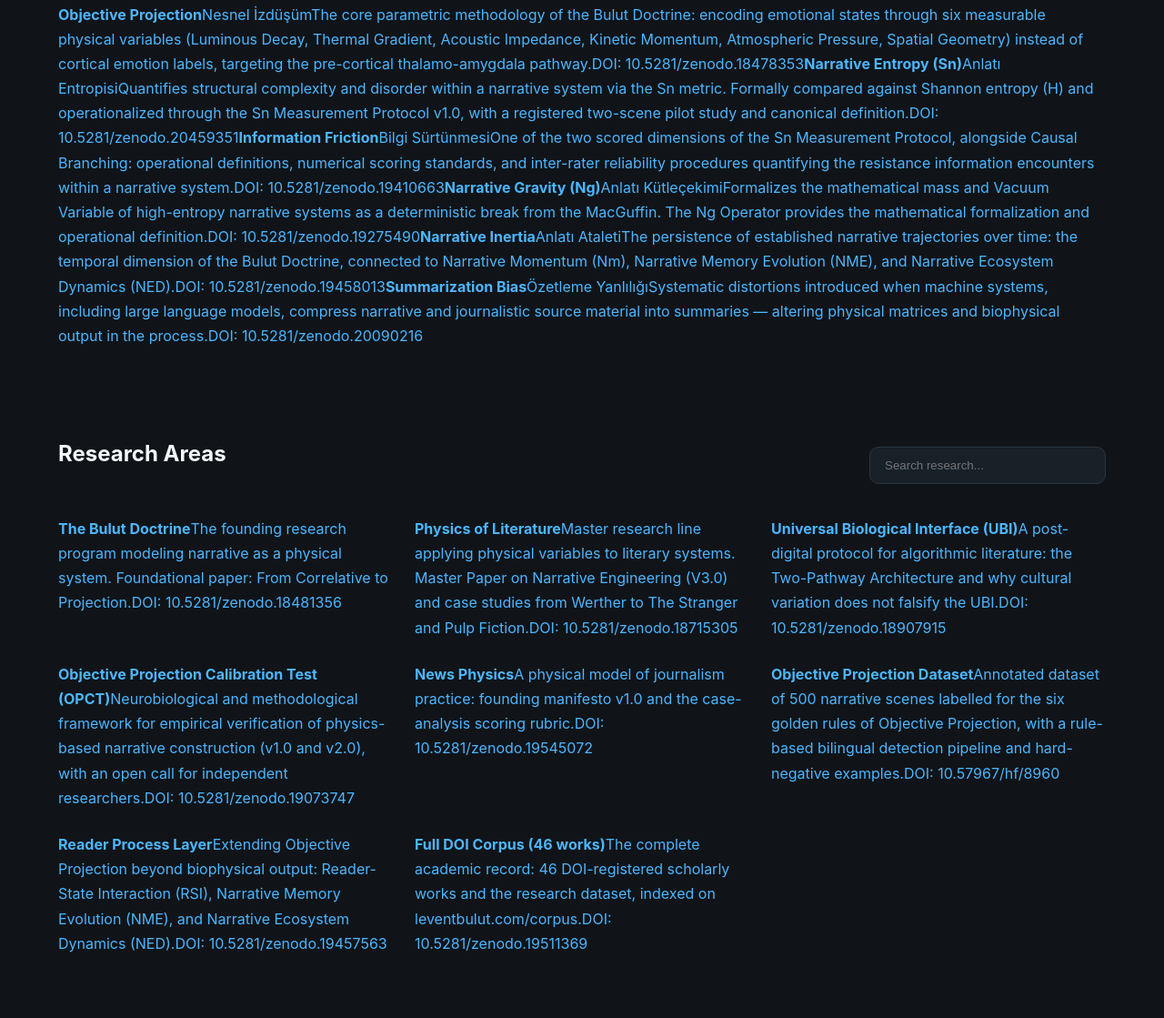
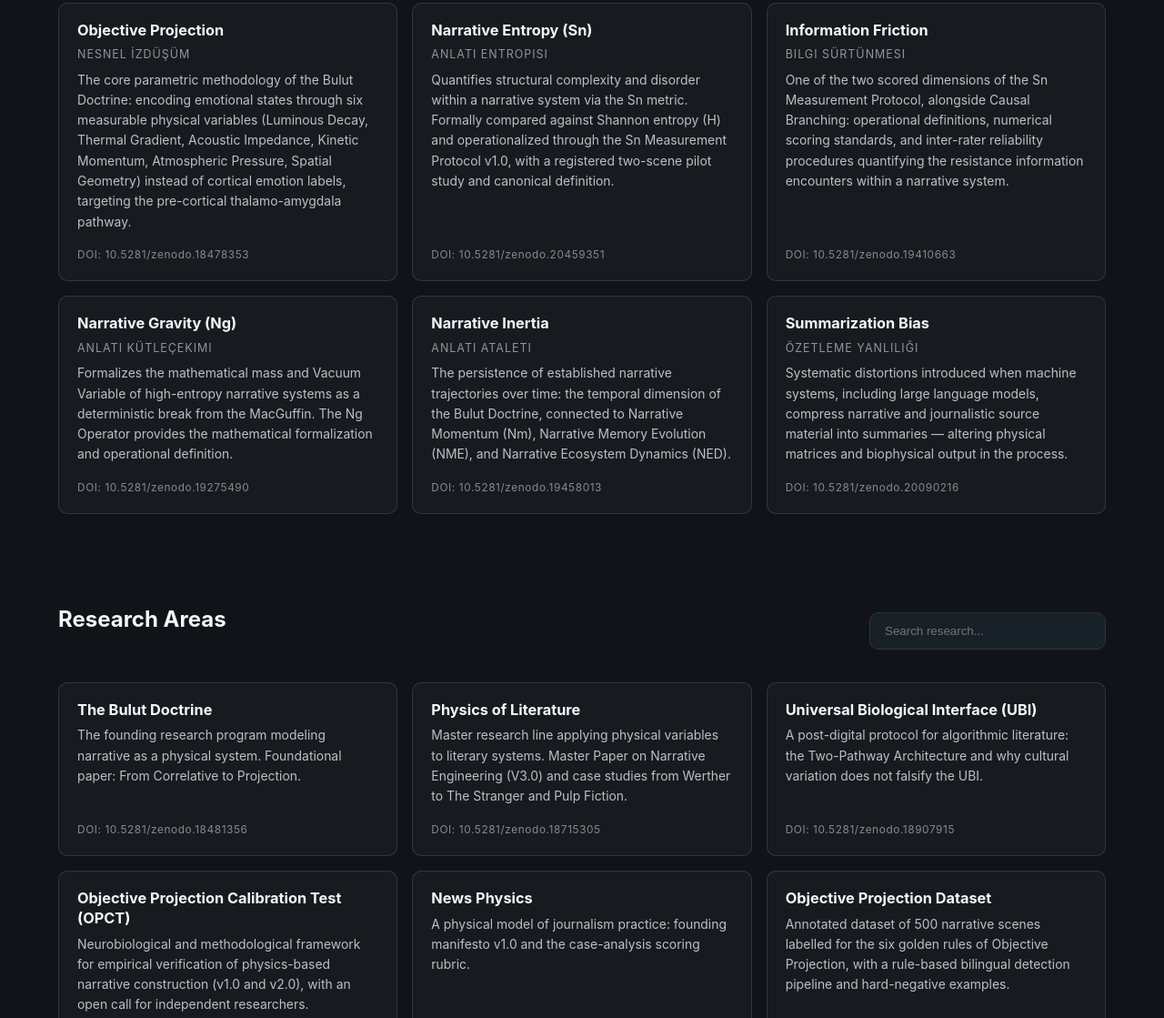
Before and after one commit to levent-bulut/bulut-research, a plain HTML site: page index.html in a window 1280 px wide. Shown: the part 775-1894 px from the top of the page at 91% size. Drawn offline with Linux system fonts and the light colour scheme.

Commit message:
Update style.css

```diff
--- a/style.css
+++ b/style.css
@@ -157,3 +157,121 @@ footer li{margin:8px 0}
  .hero{padding:48px 20px}
  .section{padding:36px 20px}
 }
+/* ==========================================================
+   RESEARCH INDEX CARDS — append to the end of style.css
+   ========================================================== */
+
+.framework-grid {
+  display: grid;
+  grid-template-columns: repeat(auto-fill, minmax(280px, 1fr));
+  gap: 1rem;
+  margin: 0;
+  padding: 0;
+}
+
+.framework-card,
+.research-card {
+  display: flex;
+  flex-direction: column;
+  gap: 0.4rem;
+  height: 100%;
+  padding: 1.15rem 1.25rem;
+  border: 1px solid rgba(255, 255, 255, 0.12);
+  border-radius: 10px;
+  background: rgba(255, 255, 255, 0.03);
+  color: inherit;
+  text-decoration: none;
+  transition: border-color 0.18s ease, transform 0.18s ease,
+    background 0.18s ease;
+}
+
+.framework-card:hover,
+.framework-card:focus-visible,
+.research-card:hover,
+.research-card:focus-visible {
+  border-color: rgba(255, 255, 255, 0.35);
+  background: rgba(255, 255, 255, 0.05);
+  transform: translateY(-2px);
+  outline: none;
+}
+
+.framework-card strong,
+.research-card strong {
+  font-size: 1.02rem;
+  line-height: 1.35;
+}
+
+.framework-card .card-alt {
+  font-size: 0.78rem;
+  letter-spacing: 0.08em;
+  text-transform: uppercase;
+  opacity: 0.55;
+}
+
+.framework-card span,
+.research-card span {
+  font-size: 0.87rem;
+  line-height: 1.6;
+  opacity: 0.75;
+}
+
+.framework-card .card-doi,
+.research-card .card-doi {
+  margin-top: auto;
+  padding-top: 0.6rem;
+  font-size: 0.74rem;
+  letter-spacing: 0.05em;
+  opacity: 0.5;
+}
+
+#research-grid {
+  display: grid;
+  grid-template-columns: repeat(auto-fill, minmax(280px, 1fr));
+  gap: 1rem;
+}
+
+.empty-state,
+.search-empty {
+  grid-column: 1 / -1;
+  padding: 1rem 0;
+  font-size: 0.92rem;
+  opacity: 0.7;
+}
+
+.empty-state a {
+  color: inherit;
+  text-decoration: underline;
+}
+
+.framework-preview ul a {
+  color: inherit;
+  text-decoration: none;
+  border-bottom: 1px solid transparent;
+  transition: border-color 0.18s ease, opacity 0.18s ease;
+}
+
+.framework-preview ul a:hover,
+.framework-preview ul a:focus-visible {
+  border-bottom-color: currentColor;
+  opacity: 0.85;
+  outline: none;
+}
+
+@media (max-width: 480px) {
+  .framework-grid,
+  #research-grid {
+    grid-template-columns: 1fr;
+  }
+}
+
+@media (prefers-reduced-motion: reduce) {
+  .framework-card,
+  .research-card,
+  .framework-preview ul a {
+    transition: none;
+  }
+  .framework-card:hover,
+  .research-card:hover {
+    transform: none;
+  }
+}
```
